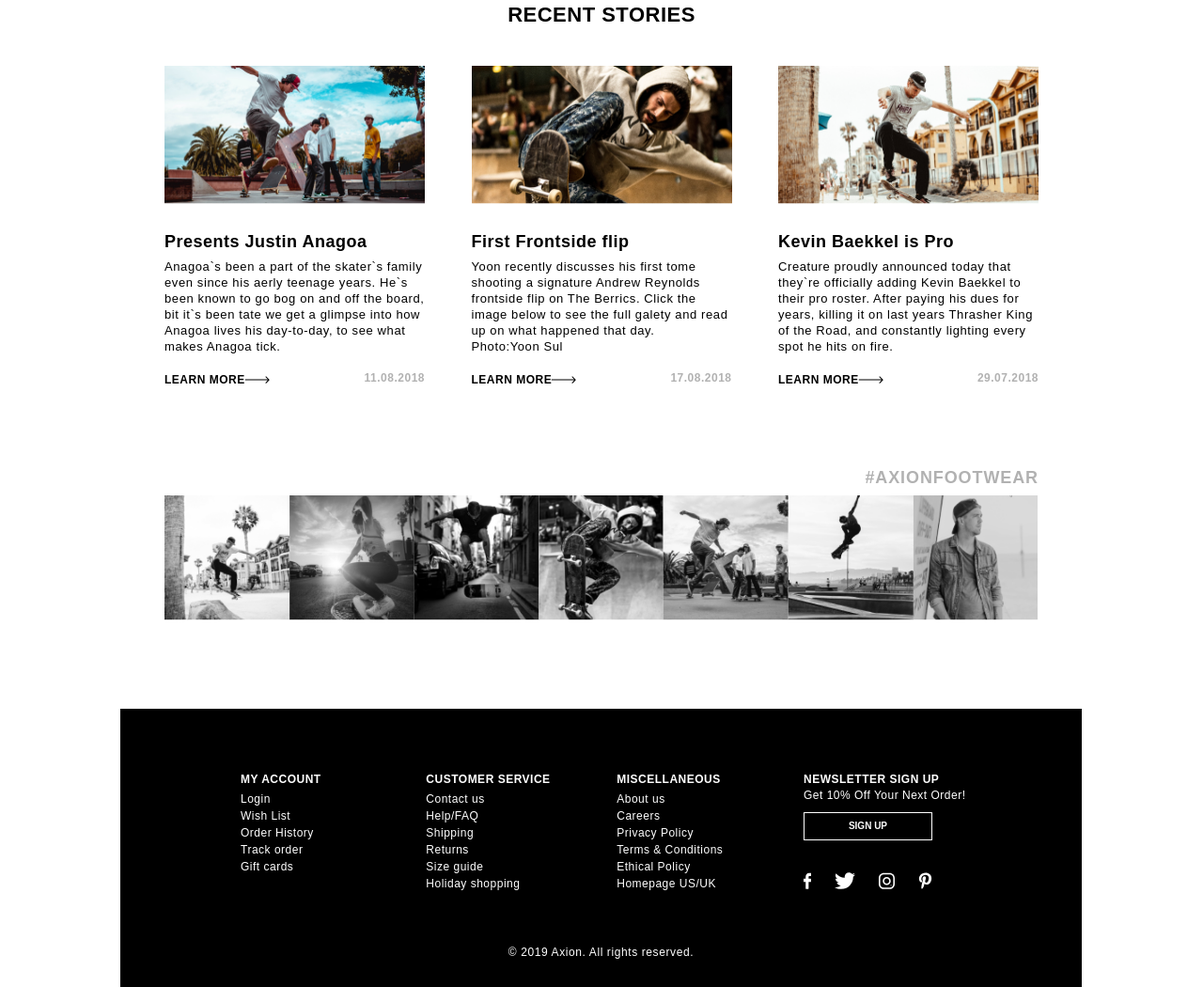
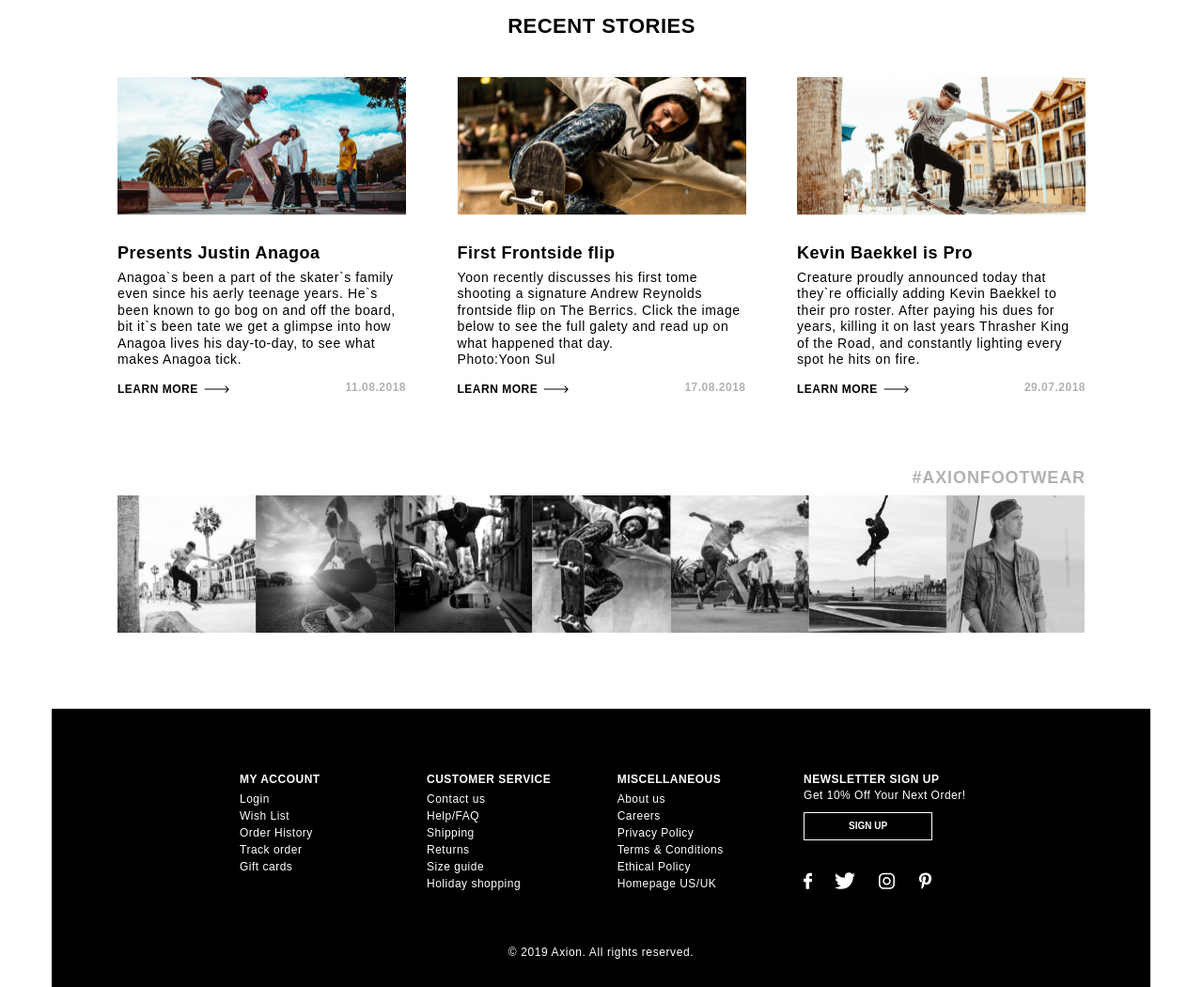
Before and after one commit to WebHeroSchool/final-tribble, a plain HTML site: page index.html in a window 1280 px wide. Shown: the part 1330-2380 px from the top of the page at 94% size. Drawn offline with Linux system fonts and the light colour scheme.

Commit message:
Full 1170 code

```diff
--- a/style.css
+++ b/style.css
@@ -572,7 +572,7 @@
 
 /* Media Queries */
 
-/* @media (min-width: 1170px) {
+@media (min-width: 1170px) {
   .body {
     width: 1030px;
   }
@@ -631,6 +631,10 @@
     width: 55px;
   }
 
+  .review {
+    margin-bottom: 58px;
+  }
+
   .review__video {
     width: 644px;
     height: 360px;
@@ -673,7 +677,62 @@
   .review__ref {
     margin-right: 4px;
   }
-} */
+
+  .stories {
+    margin-bottom: 77px;
+  }
+
+  .stories__box {
+    width: 307px;
+  }
+
+  .stories__img {
+    width: 307px;
+  }
+
+  .stories__text {
+    font-size: 14px;
+    line-height: 17.5px;
+  }
+
+  .stories__wrap {
+    margin-top: 12px;
+  }
+
+  .stories__ref {
+    margin-right: 2px;
+  }
+
+  .stories__date {
+  display: flex;
+  align-items: center;
+  }
+
+  .footwear__img {
+    width: 148px;
+    height: 147px;
+    margin-right: -1.1px;
+  }
+
+  .footwear__container {
+    margin-bottom: 80px;
+  }
+
+  .footer {
+    width: 113.5%;
+    margin-left: -70px;
+  }
+
+  .footer__account {
+    margin-left: 200px;
+    margin-right: 43px;
+  }
+
+
+  .footer__signup {
+    margin-right: 194px;
+  }
+}
 
 @media (max-width: 768px) {
   .body {
```
